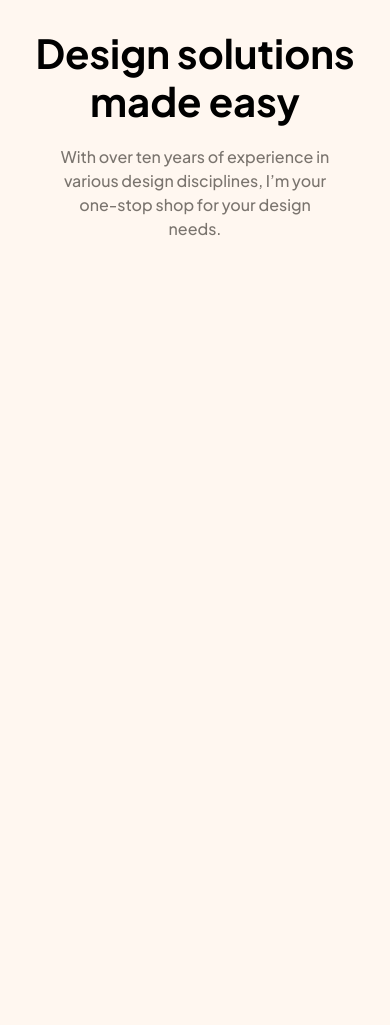
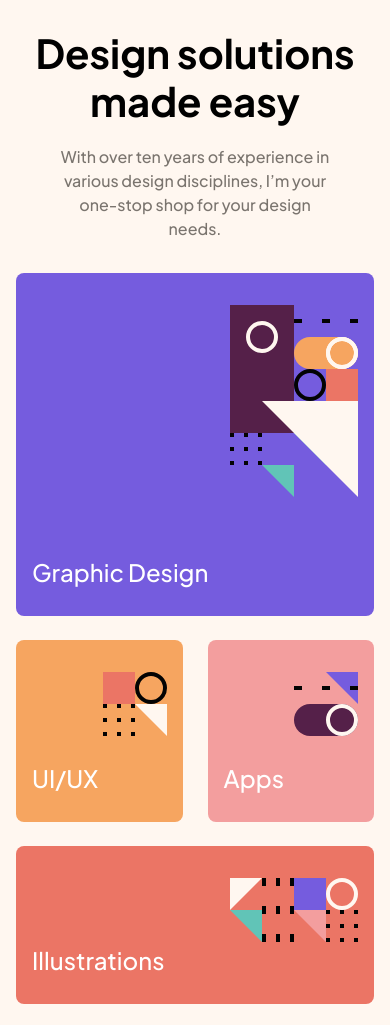
Before and after one commit to webstormcam/Single-page_design_portfolio, a plain HTML site: page index.html in a window 390 px wide. Shown: the part 67-1092 px from the top of the page. Before the commit the page ends 844 px from the top, so only its background shows below. Drawn offline with Linux system fonts and the light colour scheme.

Commit message:
Built grid on mobile/tablet

```diff
--- a/index.html
+++ b/index.html
@@ -25,7 +25,33 @@
                 <p>With over ten years of experience in various design disciplines, I’m your one-stop shop for your
                     design needs.</p>
             </div>
-            <div class="grid"></div>
+            <div class="grid">
+                <div class=" grid-item grid-item-1">
+                    <img class="grid-images img-1" src="imgs/pattern-graphic-design.svg" alt="">
+                    <p class="grid-word">Graphic Design</p>
+                </div>
+                <div class="grid-item grid-item-2">
+                    <img class="grid-images img-2" src="imgs/pattern-ui-ux.svg" alt="">
+                    <p class="grid-word">UI/UX</p>
+                </div>
+                <div class="grid-item grid-item-3">
+                    <img class="grid-images img-3" src="imgs/pattern-apps.svg" alt="">
+                    <p class="grid-word">Apps</p>
+                </div>
+                <div class="grid-item grid-item-4">
+                    <img class="grid-images img-4" src="imgs/pattern-illustrations.svg" alt="">
+                    <p class="grid-word">Illustrations</p>
+                </div>
+                <div class="grid-item grid-item-5">
+                    <img class="grid-images img-5" src="imgs/pattern-photography.svg" alt="">
+                    <p class="grid-word">Photography</p>
+                </div>
+                <div class="grid-item grid-item-6">
+                    <img class="grid-images img-6" src="imgs/pattern-motion-graphics.svg" alt="">
+                    <p class="grid-word">Motion Graphics</p>
+                </div>
+
+            </div>
         </header>
         <main></main>
         <footer></footer>
--- a/style.css
+++ b/style.css
@@ -59,3 +59,98 @@ h1 {
     line-height: 1.5em;
     color: #7A746E;
 }
+
+
+.grid {
+    display: grid;
+    grid-template-areas: 'graphic graphic'
+        'ui apps '
+        'ill ill'
+        'photo photo'
+        'motion motion';
+    width: 100%;
+    grid-template-columns: repeat(2, 1fr);
+    grid-template-rows: 343px 182px 158px 182px 182px;
+    gap: 24px 25px;
+    margin-top: 2em;
+}
+
+.grid-word {
+    display: flex;
+
+    font-size: 1.5em;
+
+}
+
+.grid-item {
+    display: flex;
+    flex-direction: column;
+    color: #fff;
+    border-radius: 0.5em;
+    padding: 2em 1em;
+    justify-content: space-between;
+
+}
+
+.grid-images {
+
+    align-self: flex-end;
+}
+
+.grid-item-1 {
+    grid-area: graphic;
+    background-color: #755CDE;
+}
+
+.grid-item-2 {
+    grid-area: ui;
+    background-color: #F6A560;
+
+
+}
+
+.grid-item-3 {
+    grid-area: apps;
+    background-color: #F39E9E;
+
+
+}
+
+.grid-item-4 {
+    grid-area: ill;
+    background-color: #EB7565;
+}
+
+.grid-item-5 {
+    grid-area: photo;
+    background-color: #61C4B7;
+}
+
+.grid-item-6 {
+    grid-area: motion;
+    background-color: #552049;
+}
+
+
+
+.img-1 {
+    width: 128px;
+}
+
+
+
+
+
+
+
+@media screen and (min-width:768px) {
+    .grid {
+        display: grid;
+        grid-template-areas: 'graphic graphic ui apps'
+            'graphic graphic ill ill '
+            'photo photo motion motion';
+        width: 100%;
+        grid-template-columns: repeat(4, 1fr);
+        grid-template-rows: 182px 182px 182px;
+    }
+}
```
